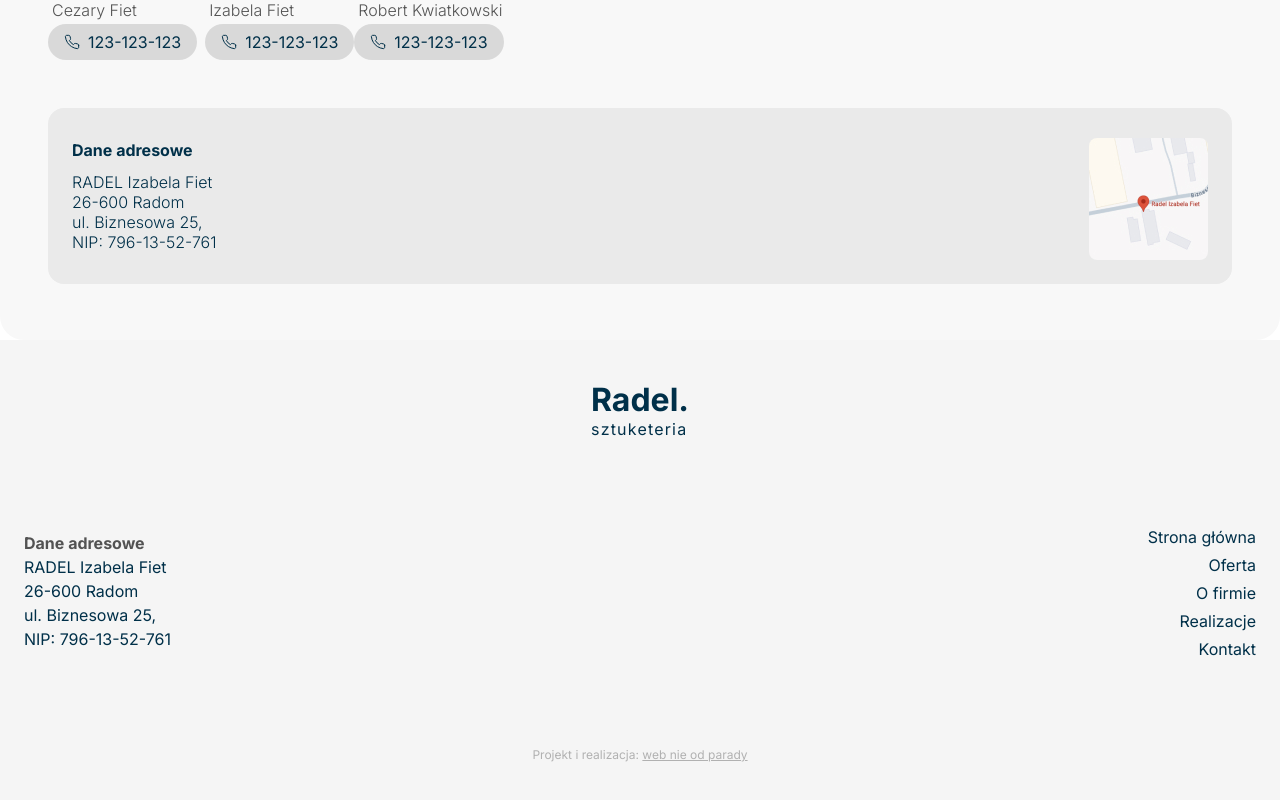
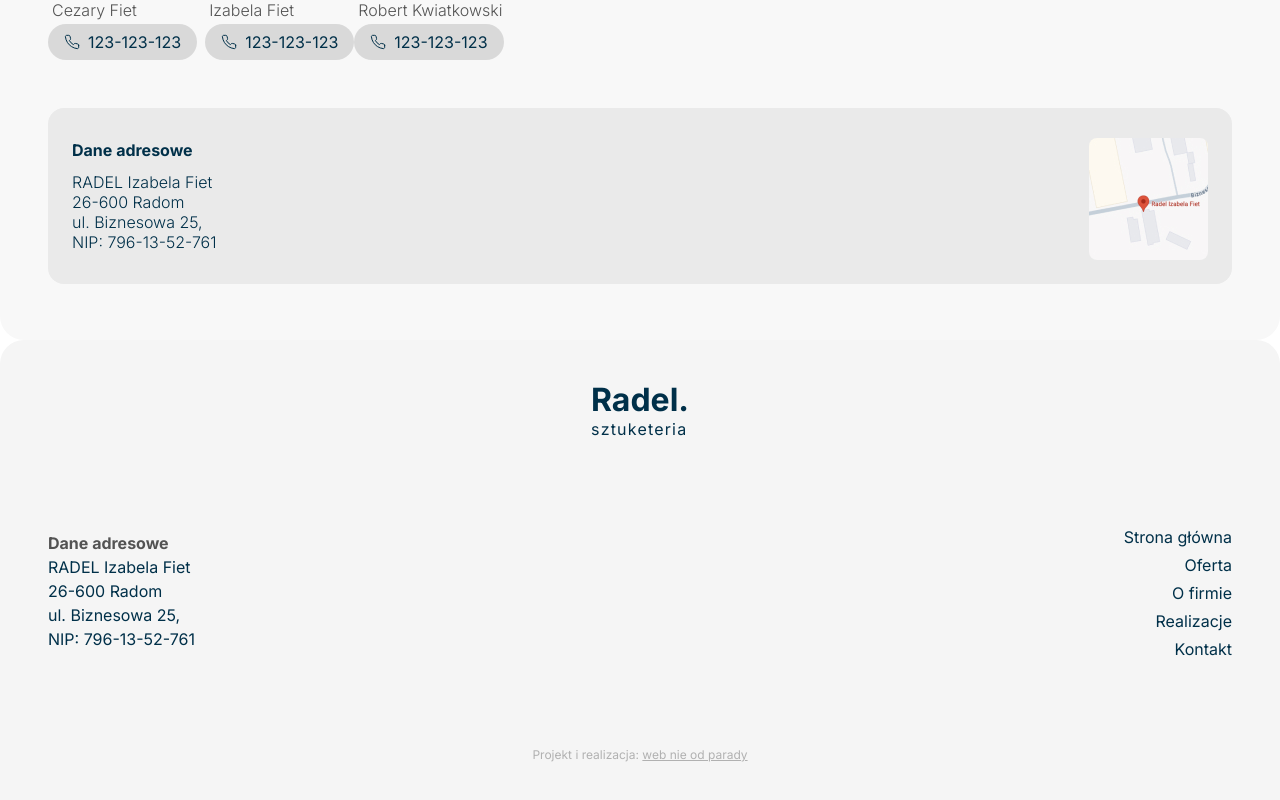
Before and after one commit to 42savage/Radel, a Nuxt app: page / in a window 1280 px wide. Shown: the part 8124-8924 px from the top of the page. Built offline with nearby package versions, Linux system fonts and the light colour scheme.

Commit message:
Tablet: Initial look of main page

```diff
--- a/components/theFooter.vue
+++ b/components/theFooter.vue
@@ -55,6 +55,7 @@ footer {
   background: #f5f5f5;
   padding-top: 40px;
   padding-bottom: 80px;
+  border-radius: 24px;
 }
 .top {
   display: flex;
@@ -123,4 +124,9 @@ footer {
     color: #b1b1b1;
   }
 }
+@media (min-width: 744px) {
+  .middle {
+    padding: 0 48px;
+  }
+}
 </style>
```
